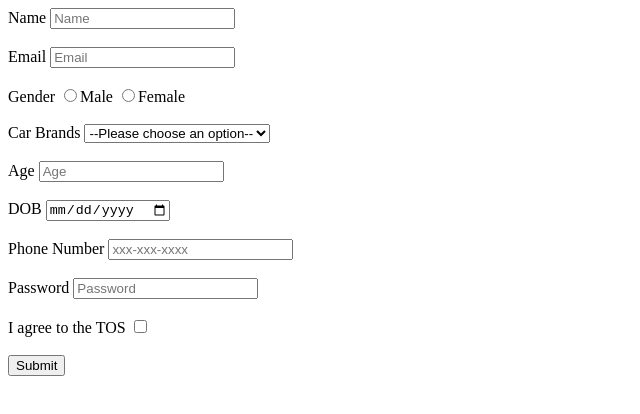
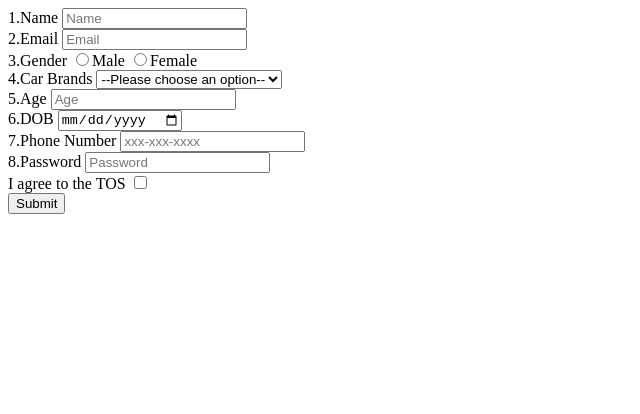
Before and after one commit to acciojob/signup-form-car-sonalipawarbhamre29, a website: page main.html in a window 1280 px wide. Shown: the whole page, without its empty margins (0-640 px from the left). Drawn offline with Linux system fonts and the light colour scheme.

Commit message:
created a submission

```diff
--- a/main.html
+++ b/main.html
@@ -8,50 +8,53 @@
 
 <body>
 	<!-- the entire body must be written by student -->
-	<form action="" method="get">
-        <label for="name">Name</label>
+	<form id="my-form" method="post">
+<div>
+        <label for="name">1.Name</label>
         <input type="text" id="name" placeholder="Name" required>
-        <br>
-        <br>
-        <label for="email">Email</label>
+</div>
+        <div>
+        <label for="email">2.Email</label>
         <input type="email" id="email" placeholder="Email" required>
-        <br>
-        <br>
-        <label for="gender">Gender</label>
+		</div>
+        <div>
+        <label for="gender">3.Gender</label>
         <input type="radio" id="gender_m" name="gender" required>Male
         <input type="radio" id="gender_f" name="gender" required>Female
-        <br>
-        <br>
-        <label for="cars">Car Brands</label>
+		</div>
+        <div>
+        <label for="cars">4.Car Brands</label>
         <select name="cars" id="cars" required>
             <option value="" disabled selected>--Please choose an option--</option>
             <option value="BMW">BMW</option>
             <option value="Audi">Audi</option>
             <option value="Mercedez">Mercedez</option>
         </select>
-        <br>
-        <br>
-        <label for="age">Age</label>
+		</div>
+        <div>
+        <label for="age">5.Age</label>
         <input type="number" id="age" placeholder="Age" required>
-        <br>
-        <br>
-        <label for="dob">DOB</label>
+		</div>
+        <div>
+        <label for="dob">6.DOB</label>
         <input type="date" id="dob" required>
-        <br>
-        <br>
-        <label for="tel">Phone Number</label>
+		</div>
+        <div>
+        <label for="tel">7.Phone Number</label>
         <input type="tel" id="tel" placeholder="xxx-xxx-xxxx" required>
-        <br>
-        <br>
-        <label for="password">Password</lable>
+		</div>
+        <div>
+        <label for="password">8.Password</lable>
         <input type="password" id="password" placeholder="Password" required>
-        <br>
-        <br>
+
+		</div>
+		<div>
         <label for="checkbox">I agree to the TOS</lable>
         <input type="checkbox" id="checkbox" required>
-        <br>
-        <br>
+		</div>
+        <div>
         <input type="submit" value="Submit">
+		</div>
     </form>
     <script type="text/javascript" src="./script.js">
 </script>
```
